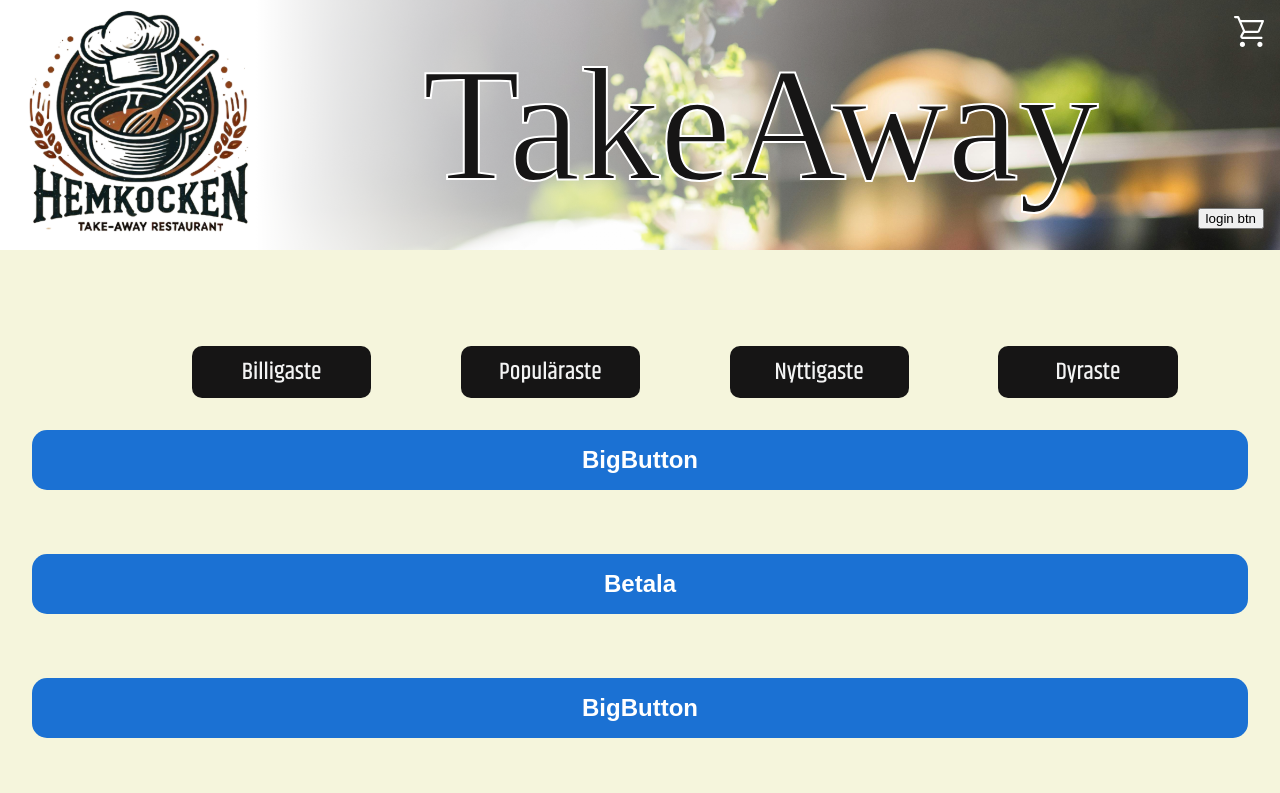
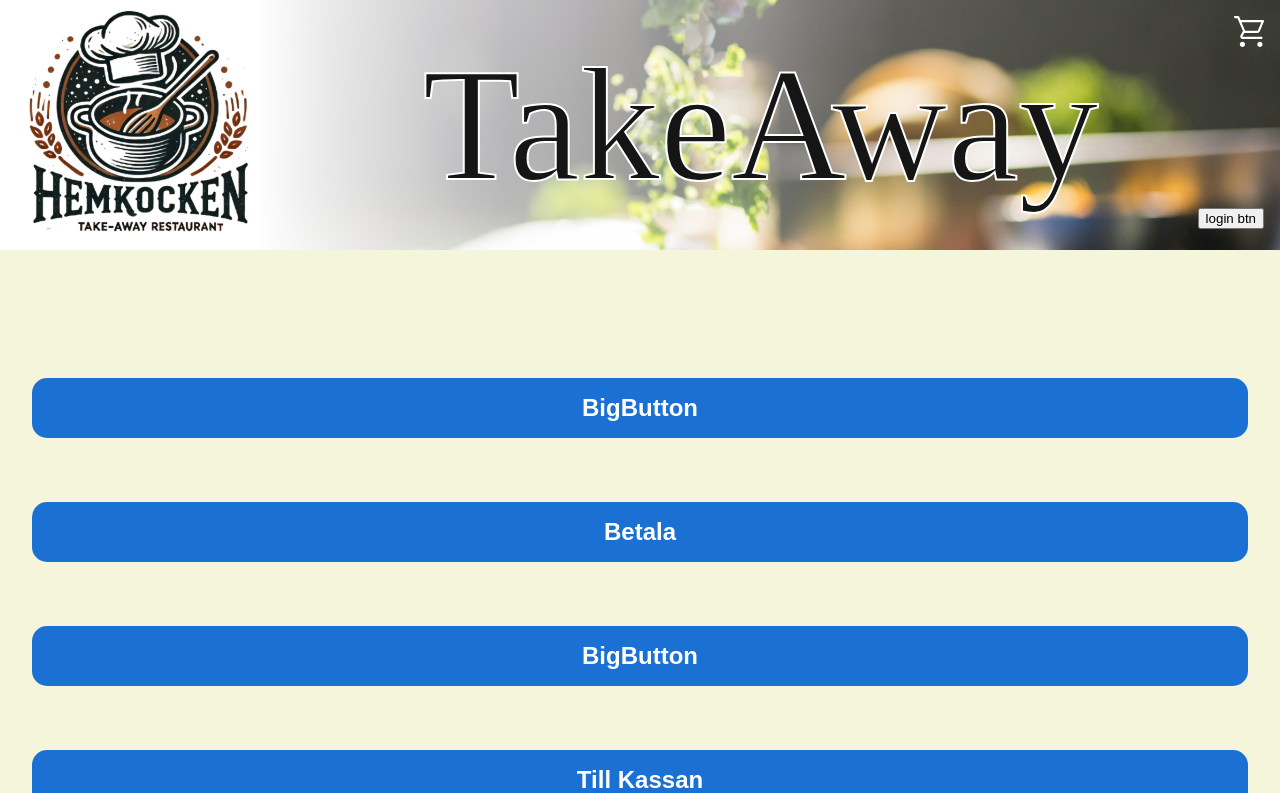
Before and after one commit to Lennstorm/bionicFullstack, a React (Vite) app in the folder bionicFrontend/: page /test in a window 1280 px wide. Shown: the top 793 px of the page. Built offline with nearby package versions, Linux system fonts and the light colour scheme; a web font is replaced by a local one.

Commit message:
testPage funkade inte. korrigerat

```diff
--- a/bionicFrontend/src/pages/TestPage.tsx
+++ b/bionicFrontend/src/pages/TestPage.tsx
@@ -7,7 +7,7 @@ import BigButton from '../components/BigButton';
 import RoundedButton from '../components/RoundedButton';
 import OrderButton from '../components/OrderButton';
 import LoginButton from '../components/LoginButton';
-import MenuSortComponent from '../components/MenuSortComponent';
+// import MenuSortComponent from '../components/MenuSortComponent';
 
 const TestPage = () => {
     return (
@@ -15,12 +15,7 @@ const TestPage = () => {
             <Header />
             <main className='content-container'>
                 <div className='test-wrapper'>
-                    <MenuSortComponent
-                        /* onSortByCheapest={sortByCheapest}
-                        onSortByPopular={sortByPopular}
-                        onSortByHealthiest={sortByHealthiest}
-                        onSortByMostExpensive={sortByMostExpensive} */
-                    />
+
                     <BigButton text="BigButton" onClick={() => console.log('Big Button!')} />
                     <BigButton text="Betala" onClick={() => console.log('Big Button!')} />
                     <BigButton text="BigButton" onClick={() => console.log('Big Button!')} />
```
